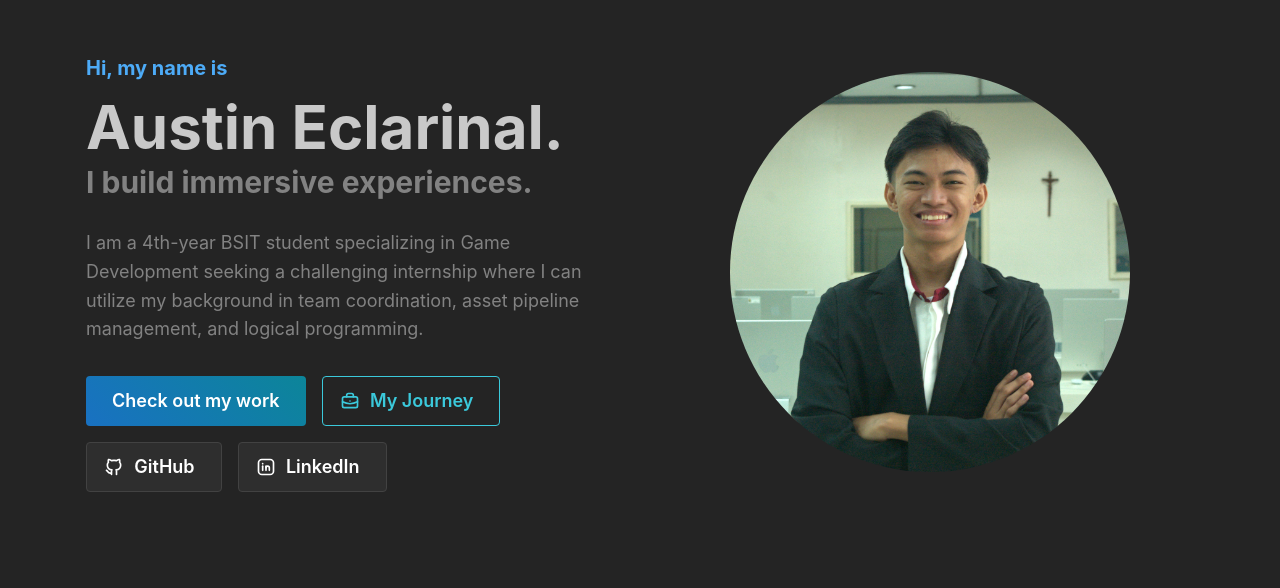
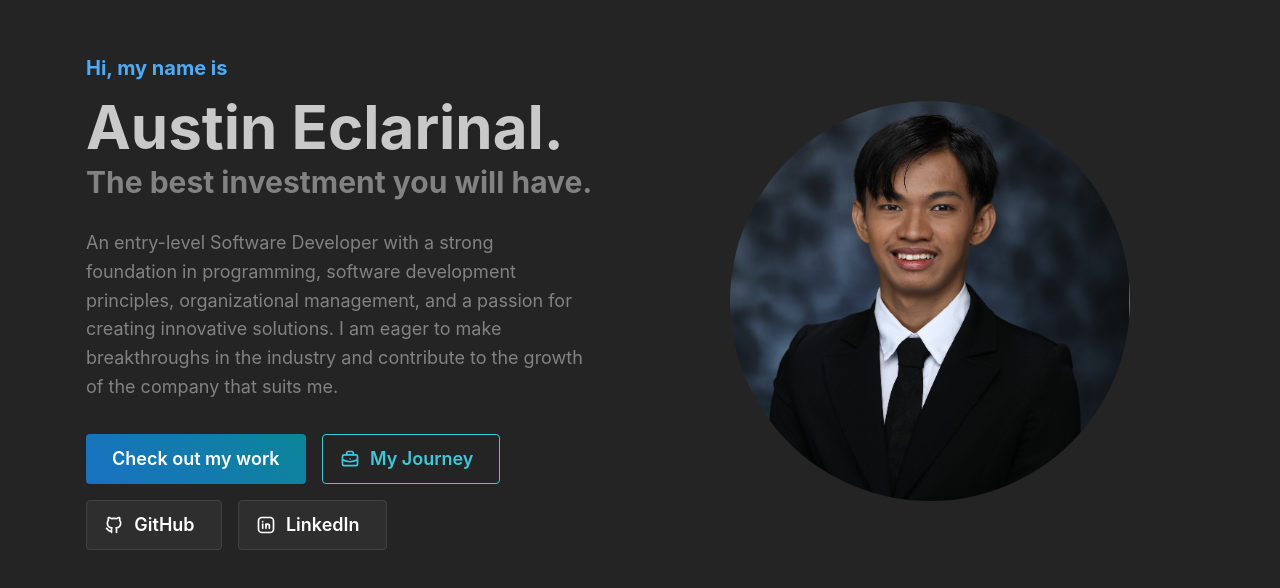
Before and after one commit to AustinEclarinal/Portfolio-2025, a React (Vite) app: page / in a window 1280 px wide. Shown: the part 198-786 px from the top of the page. Built offline with nearby package versions, Linux system fonts and the light colour scheme.

Commit message:
Changed my picture and modified my introduction

```diff
--- a/src/components/Hero.tsx
+++ b/src/components/Hero.tsx
@@ -1,7 +1,7 @@
 import { Container, Text, Button, Group, Title, Image, SimpleGrid } from '@mantine/core';
 import { motion } from 'framer-motion';
 import { IconBrandGithub, IconBrandLinkedin, IconBriefcase } from '@tabler/icons-react';
-import me from '../assets/another pic of me.jpg';
+import formal from '../assets/Formal.jpg';
 
 export function Hero() {
   return (
@@ -36,7 +36,7 @@ export function Hero() {
               Austin Eclarinal.
             </Title>
             <Title order={2} c="dimmed" size={30} style={{ lineHeight: 1 }} mt="xs">
-              I build immersive experiences.
+              The best investment you will have.
             </Title>
           </motion.div>
 
@@ -46,8 +46,7 @@ export function Hero() {
             transition={{ duration: 0.5, delay: 0.4 }}
           >
             <Text c="dimmed" mt="xl" maw={500} size="lg">
-              I am a 4th-year BSIT student specializing in Game Development seeking a challenging
-              internship where I can utilize my background in team coordination, asset pipeline management, and logical programming.
+              An entry-level Software Developer with a strong foundation in programming, software development principles, organizational management, and a passion for creating innovative solutions. I am eager to make breakthroughs in the industry and contribute to the growth of the company that suits me.
             </Text>
           </motion.div>
 
@@ -102,7 +101,7 @@ export function Hero() {
         >
 
           <Image
-            src={me}
+            src={formal}
             h={400}
             w={400}
             radius="50%"
```
Also changed, not shown: src/assets/Formal.jpg (added).
